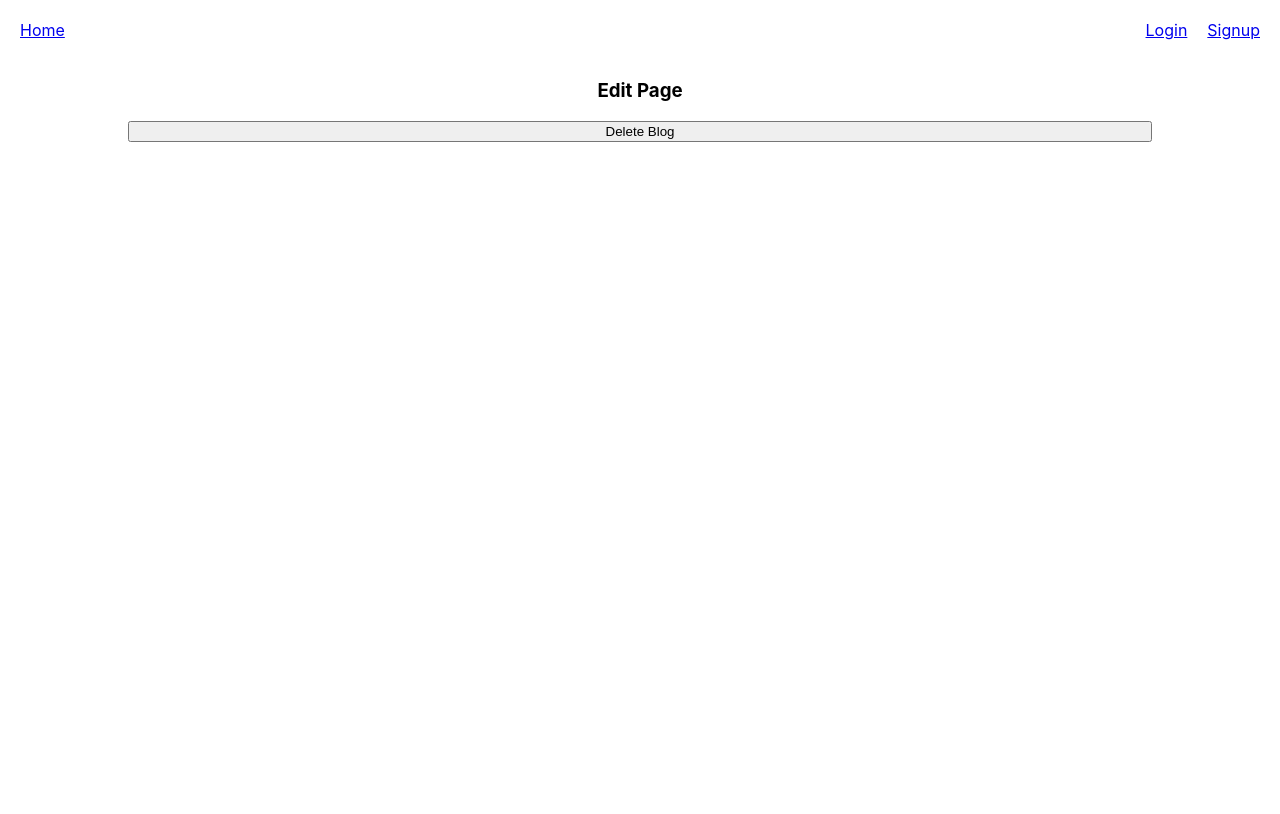
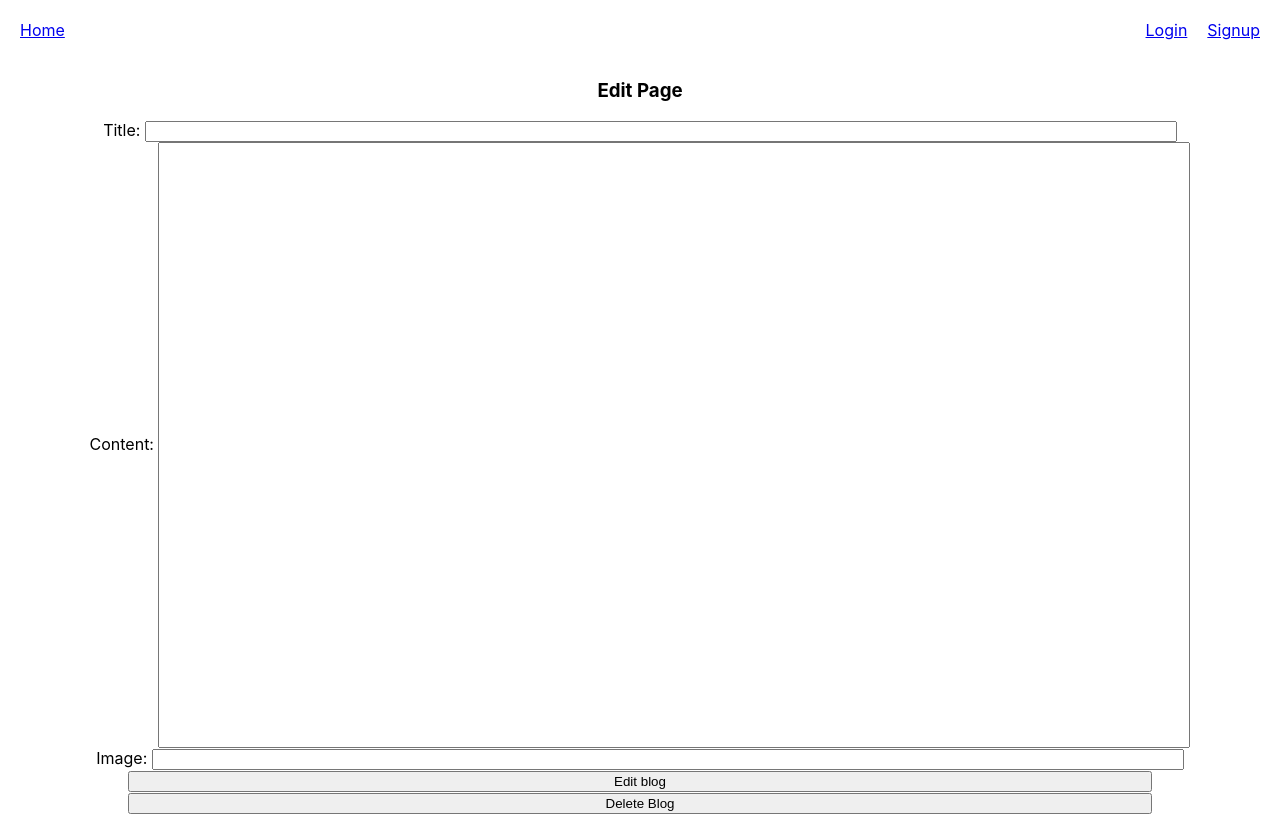
Before and after one commit to sivaShilpa/Blogging_app_FE, a React (Create React App) app: page /blogs/1/edit in a window 1280 px wide. Built offline with nearby package versions, Linux system fonts and the light colour scheme; no server answers.

Commit message:
full CRUD complete

```diff
--- a/src/pages/Edit/Edit.js
+++ b/src/pages/Edit/Edit.js
@@ -1,6 +1,6 @@
 import { Link } from "react-router-dom"
 import { useState, useEffect } from "react"
-import { showBlog, deleteBlog } from "../../utilities/blogs-services"
+import { showBlog, deleteBlog, updateBlog } from "../../utilities/blogs-services"
 import { useParams, useNavigate } from "react-router-dom"
 
 export default function Edit(){
@@ -8,11 +8,18 @@ export default function Edit(){
     const navigate = useNavigate()
     const [blog, setBlog] = useState(null)
     const [isLoading, setIsLoading] = useState(true)
+    const [editForm, setEditForm] = useState({
+        title: "",
+        content: "",
+        image: ""
+    })
 
     async function handleRequest(){
         try{
             const editBlog = await showBlog(id)
             setBlog(editBlog)
+            const {title, content, image} = editBlog
+            setEditForm({title, content, image})
             setIsLoading(false)
 
         }catch(err){
@@ -42,10 +49,41 @@ export default function Edit(){
         }
     }
 
+
+    const handleChange=(e)=>{
+        setEditForm({...editForm, [e.target.name] : e.target.value})
+    }
+
+    const handleSubmit = async (e)=>{
+        e.preventDefault()
+        try{
+            console.log("id", id)
+            console.log("edit form", editForm)
+            const updatedBlog = await updateBlog(id, editForm)
+            console.log(updatedBlog)
+            if(updatedBlog._id){
+                navigate(`/blogs/${id}`)
+            }
+            else{
+                throw new Error("Something went wrong")
+            }
+        }catch(err){
+            console.log(err)
+            navigate(`/blogs/${id}/edit`)
+        }
+
+    }
+
     const loaded = () =>{
         return(
             <section className="edit-container">
                 <h1>Edit Page</h1>
+                <form onSubmit={handleSubmit} className='newBlogForm'>
+                    <div><label>Title: </label><input onChange={handleChange} value={editForm.title} name="title"></input></div>
+                    <div><label>Content: </label><input onChange={handleChange} value={editForm.content} className='content' name="content"></input></div>
+                    <div><label>Image: </label><input onChange={handleChange} value={editForm.image} name="image"></input></div>
+                    <div><button type='submit'>Edit blog</button></div>
+                </form>
                 <button onClick={handleBlogDelete}>Delete Blog</button>
             </section>
         )
--- a/src/utilities/blogs-api.js
+++ b/src/utilities/blogs-api.js
@@ -74,12 +74,14 @@ export async function update(id, form){
     try{
         const url = `${BASE_URL}/${id}`
         const response = await fetch(url, {
-            method: "POST",
-            headers: { 'Content-Type': 'application/json' }, body: JSON.stringify(form)
+            method: 'PUT',
+            headers: { "Content-Type": "application/json" },
+            body: JSON.stringify(form)
         })
 
         if (response.ok) {
-            return response
+            console.log(response)
+            return await response.json()
         }
         else{
             throw new Error(response.statusText)
--- a/src/utilities/blogs-services.js
+++ b/src/utilities/blogs-services.js
@@ -39,9 +39,9 @@ export async function getBlogs(){
             throw new Error(err)
         }
     }
-    export async function updateBlog(id){
+    export async function updateBlog(id, form){
         try {
-            const updatedBlog = await blogsAPI.update(id)
+            const updatedBlog = await blogsAPI.update(id, form)
             return updatedBlog
         }catch(err){
             console.log(err)
```
